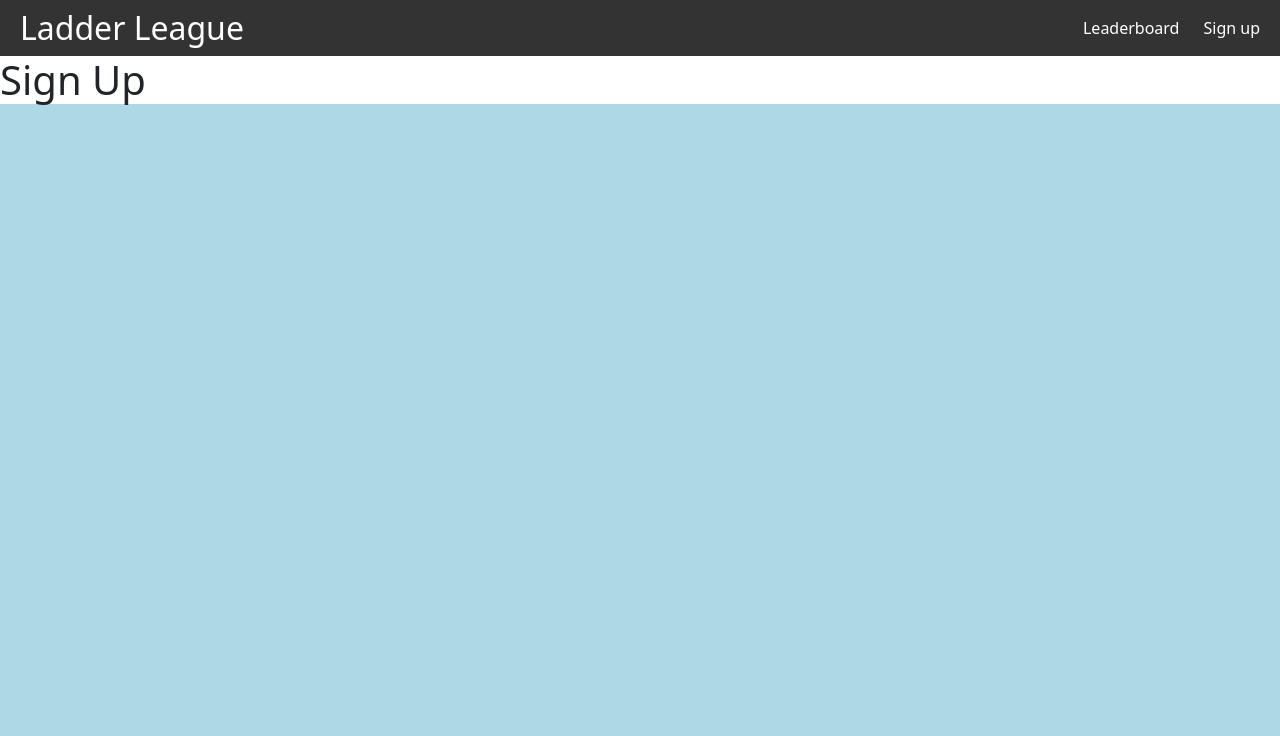
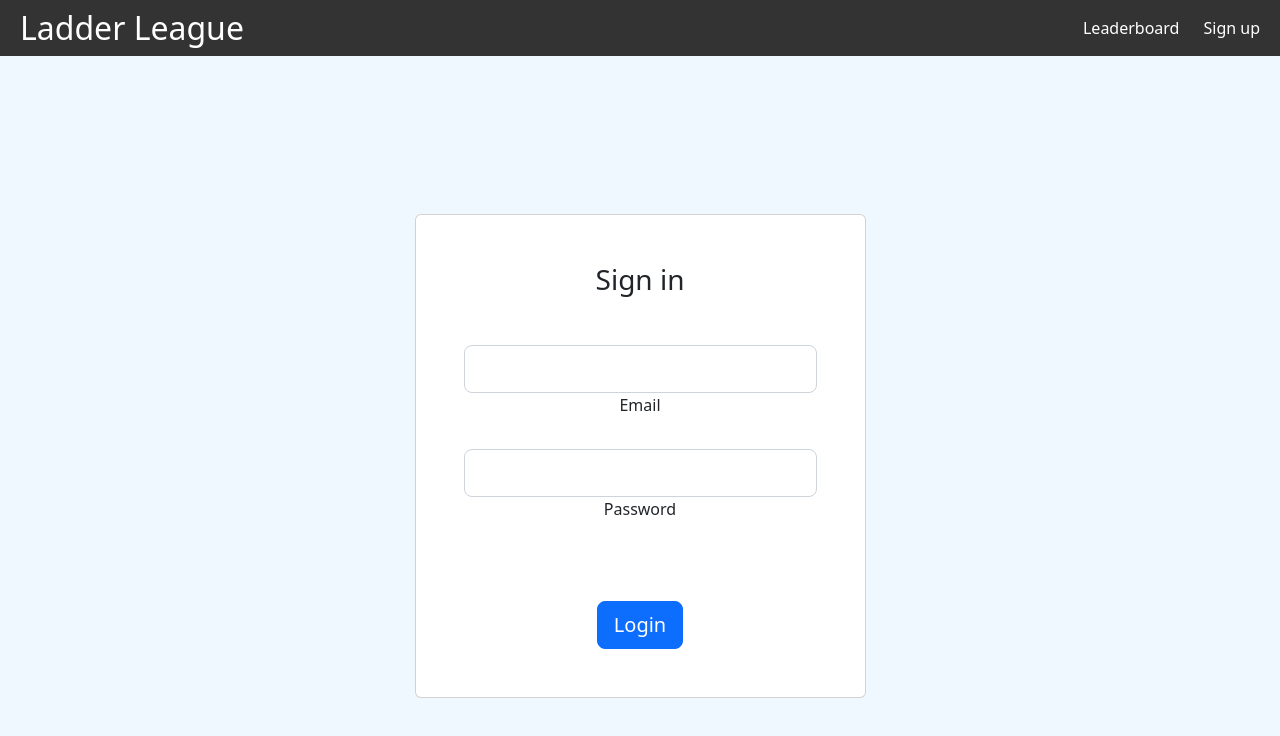
Before and after one commit to TheRealMi/LadderLegends, a React (Vite) app in the folder frontend/: page /Signup in a window 1280 px wide. Shown: the top 736 px of the page. Built offline with nearby package versions, Linux system fonts and the light colour scheme.

Commit message:
Added CSS and ref to Leaderboard

```diff
--- a/frontend/src/App.jsx
+++ b/frontend/src/App.jsx
@@ -18,6 +18,7 @@ function App() {
       <Routes>
         <Route path="/" element={<Home />} />
         <Route path="/Components/ListBoards" element={<ListBoards />} />
+        <Route path="../Leaderboard" element={<Leaderboard />} />
         <Route path="/Signup" element={<Signup />} />
       </Routes>
     </>
--- a/frontend/src/Components/ListBoards.tsx
+++ b/frontend/src/Components/ListBoards.tsx
@@ -1,7 +1,7 @@
 import { useState } from "react";
 import React from "react";
 import Leaderboard from "../Leaderboard";
-import { Route, Routes, Link } from "react-router-dom";
+import { Link } from "react-router-dom";
 
   function ListBoards() {
     let boards = [
@@ -13,7 +13,9 @@ function ListBoards() {
 
     return (
       <div>
-      <h1>List of Leaderboards</h1>
+        <div className="mx-auto">
+          <h1 className="mx-auto">Leaderboard</h1>
+        </div>
         {boards.length === 0 && (
           <p>Looks like your leaderboards are at another Nexus</p>
         )}
@@ -23,15 +25,17 @@ function ListBoards() {
               key={board}
               className={
                 selectedIndex === index
+
                   ? "list-group-item active list-group-item-primary"
                   : "list-group-item"
+
               }
               onClick={() => {
                 setSelectedIndex(index);
                 console.log(board);
               }}
             >
-            {board}
+             <Link to="/Leaderboard">{board}</Link>
             </li>
           ))}
         </ul>
--- a/frontend/src/Home.jsx
+++ b/frontend/src/Home.jsx
@@ -5,12 +5,15 @@ import './index.css';
 export default function Leaderboard() {
     return (
         <>
-            <div>
-            <h1 class="question">Are you a:</h1>
-            <Link to="/Components/Listboards"><button type="button" class="btn btn-primary mx-center p-2 " >Player</button></Link>
-            <Link to="/Signup"><button type="button" class="btn btn-primary mx-center p-2" >Community</button></Link>
+        <div class="d-flex align-items-center justify-content-center">
+        <div class="p-5  m-5 bg-info text-white shadow rounded-2">
+            <div class="mx-auto">
+            <h1 class="mx-auto">Are you a:</h1>
             </div>
-
+            <Link to="/Components/Listboards"><button type="button" class="btn btn-primary mx-3 p-2 " >Player</button></Link>
+            <Link to="/Signup"><button type="button" class="btn btn-primary mx-3 p-2" >Community</button></Link>
+            </div>
+          </div>
         </>
     )
 
--- a/frontend/src/Signup.jsx
+++ b/frontend/src/Signup.jsx
@@ -1,3 +1,29 @@
 export default function Signup() {
-  return <h1>Sign Up</h1>;
+  return <section class="vh-100">
+  <div class="container py-5 h-100">
+    <div class="row d-flex justify-content-center align-items-center h-100">
+      <div class="col-12 col-md-8 col-lg-6 col-xl-5">
+        <div class="card shadow-2-strong">
+          <div class="card-body p-5 text-center">
+
+            <h3 class="mb-5">Sign in</h3>
+
+            <div class="form-outline mb-4">
+              <input type="email" id="typeEmailX-2" class="form-control form-control-lg" />
+              <label class="form-label" for="typeEmailX-2">Email</label>
+            </div>
+
+            <div class="form-outline mb-4">
+              <input type="password" id="typePasswordX-2" class="form-control form-control-lg" />
+              <label class="form-label" for="typePasswordX-2">Password</label>
+            </div>
+            <div class="form-check d-flex justify-content-start mb-4">
+            </div>
+            <button class="btn btn-primary btn-lg btn-block" type="submit">Login</button>
+          </div>
+        </div>
+      </div>
+    </div>
+  </div>
+</section>
 }
--- a/frontend/src/index.css
+++ b/frontend/src/index.css
@@ -49,17 +49,30 @@
 
 }
 
+.mx-auto{
+  color: inherit;
+  text-decoration: none;
+  height: 100%;
+  display: flex;
+  align-items: center;
+  justify-content: space-between;
+  padding: .25rem;
+}
+.mx-2 {
+  padding-left: (.5) !important;
+  padding-right: (.5) !important;
+}
 
-
+.vh-100{
+  background-color: aliceblue;
+}
 :root {
   font-family: Inter, system-ui, Avenir, Helvetica, Arial, sans-serif;
   line-height: 1.5;
   font-weight: 400;
   color-scheme: light dark;
   color: rgba(255, 255, 255, 0.87);
-  background-color: lightblue;
-
-
+  background-color: white;
 }
 
 .board{
@@ -76,8 +89,9 @@
   align-items: left;
 }
 
-
-
+.list-group{
+  background-color: aliceblue;
+}
 body {
   margin: 0;
 
```
Lines whose indentation alone changed are shown as unchanged.
